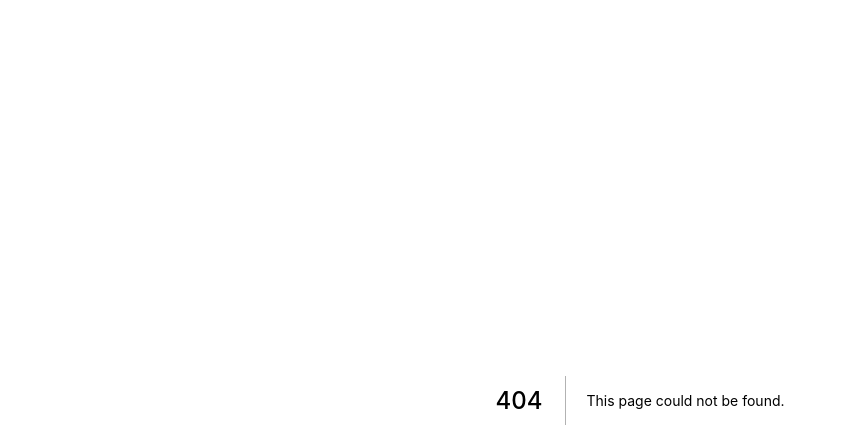
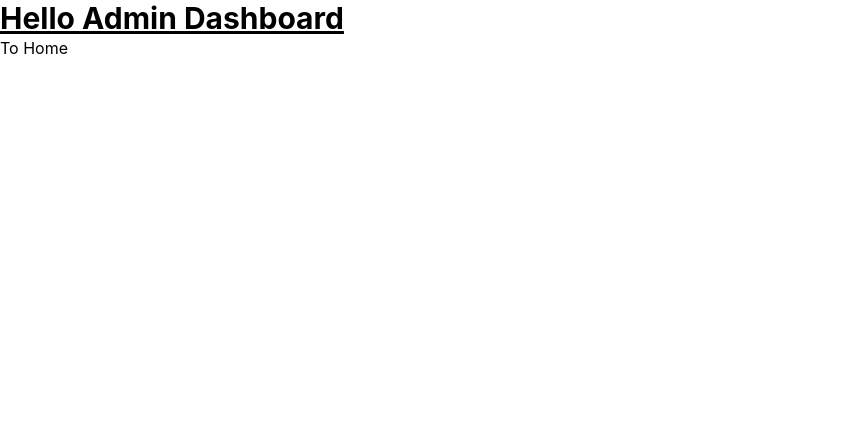
Before and after one commit to DannyGlade/my-resume-site, a Next.js app: page /admin/dashboard in a window 1280 px wide. Before the commit this address had no page. Shown: the top 448 px of the page, without its empty margins (0-847 px from the left). Built offline with nearby package versions, Linux system fonts and the light colour scheme.

Commit message:
admin page started

```diff
--- /dev/null
+++ b/pages/admin/dashboard.jsx
@@ -0,0 +1,14 @@
+import Head from "next/head";
+import Link from "next/link";
+
+export default function Dashboard() {
+  return (
+    <>
+      <Head>
+        <title>Admin Dashboard</title>
+      </Head>
+      <h1 className="underline text-3xl font-bold">Hello Admin Dashboard</h1>
+      <Link href="/">To Home</Link>
+    </>
+  );
+}
--- /dev/null
+++ b/pages/admin/index.jsx
@@ -0,0 +1,12 @@
+import { useEffect } from "react";
+import { useRouter } from "next/router";
+
+export default function Index() {
+  const router = useRouter();
+
+  useEffect(() => {
+    router.push("/admin/dashboard", "/admin/dashboard", { shallow: true });
+  });
+
+  return <></>;
+}
--- a/pages/index.jsx
+++ b/pages/index.jsx
@@ -1,12 +1,14 @@
 import Head from "next/head";
+import Link from "next/link";
 
-export default function index() {
+export default function Index() {
   return (
     <>
       <Head>
         <title>Home</title>
       </Head>
       <h1 className="underline text-3xl font-bold">Hello Next.js</h1>
+      <Link href="/admin">To Admin</Link>
     </>
   );
 }
```
